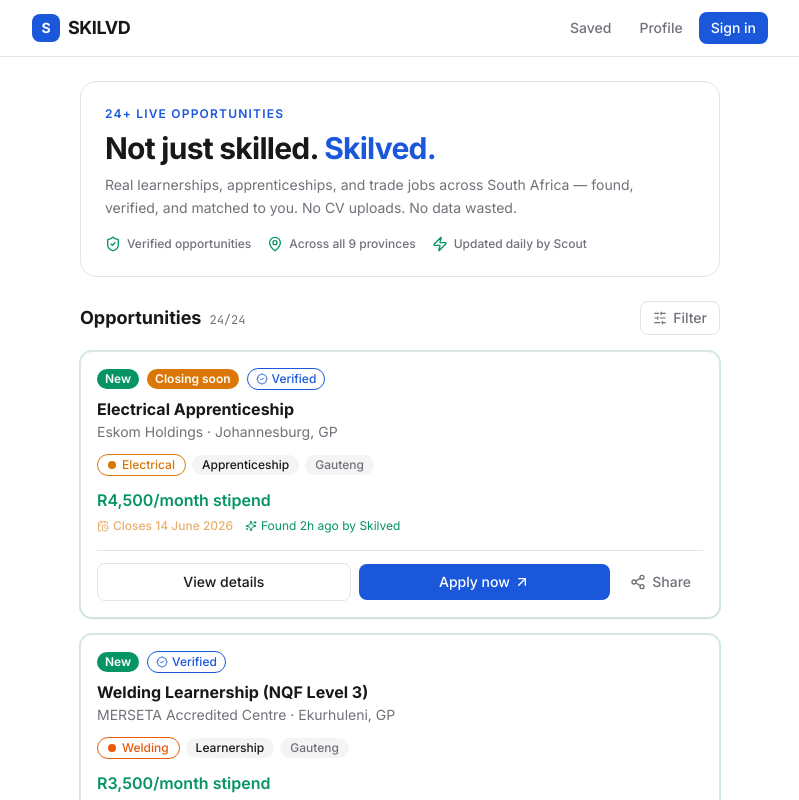
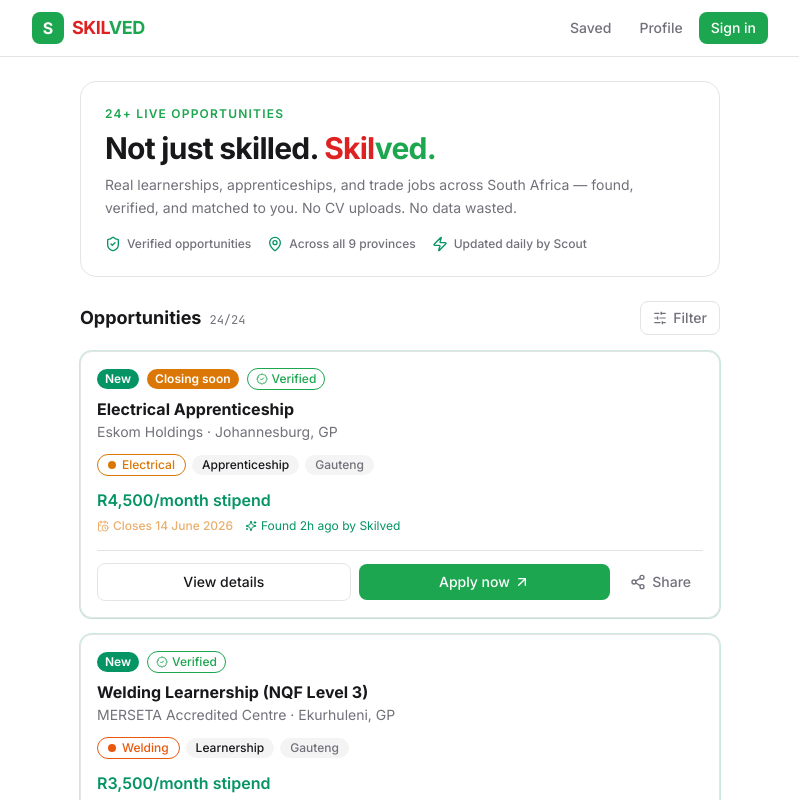
Before and after one commit to lx-singw/skilved, a Next.js app in the folder apps/web/: page / in a window 1280 px wide. Shown: the top 800 px of the page, without its empty margins (240-1039 px from the left). Built offline with nearby package versions, Linux system fonts and the light colour scheme.

Commit message:
feat: update brand colors and introduce wordmark component
Co-authored-by: Linda Singwane <64324922+lx-singw@users.noreply.github.com>

```diff
--- a/apps/web/src/app/globals.css
+++ b/apps/web/src/app/globals.css
@@ -13,11 +13,15 @@
     --muted-foreground: 240 4% 46%; /* Zinc mid #71717A */
     --border: 240 6% 90%;
     --input: 240 6% 90%;
-    --ring: 221 79% 48%;
+    --ring: 142 71% 38%;
 
-    /* Skilved Blue #1A56DB */
-    --primary: 221 79% 48%;
+    /* Skilved Green #16A34A (primary) */
+    --primary: 142 71% 38%;
     --primary-foreground: 0 0% 100%;
+
+    /* Brand wordmark colours */
+    --brand-red: 0 74% 50%; /* SKIL */
+    --brand-green: 142 71% 38%; /* VED — matches primary */
 
     /* Trade Amber #D97706 */
     --amber: 32 95% 44%;
--- a/apps/web/src/app/layout.tsx
+++ b/apps/web/src/app/layout.tsx
@@ -34,7 +34,7 @@
 }
 
 export const viewport: Viewport = {
-  themeColor: "#1A56DB",
+  themeColor: "#16A34A",
   width: "device-width",
   initialScale: 1,
   maximumScale: 5,
--- a/apps/web/src/components/feed/FeedHero.tsx
+++ b/apps/web/src/components/feed/FeedHero.tsx
@@ -19,7 +19,8 @@
         id="hero-heading"
         className="mt-2 text-2xl font-bold leading-tight tracking-tight text-foreground text-balance sm:text-3xl"
       >
-        Not just skilled. <span className="text-primary">Skilved.</span>
+        Not just skilled.{" "}
+        <span className="text-brand-red">Skil</span><span className="text-brand-green">ved.</span>
       </h1>
       <p className="mt-2 max-w-prose text-sm leading-relaxed text-muted-foreground text-pretty">
         Real learnerships, apprenticeships, and trade jobs across South Africa —
--- a/apps/web/src/components/layout/Header.tsx
+++ b/apps/web/src/components/layout/Header.tsx
@@ -3,6 +3,7 @@
 import Link from "next/link"
 import { usePathname } from "next/navigation"
 import { cn } from "@/utils/classNames"
+import { Wordmark } from "@/components/layout/Wordmark"
 
 const NAV_LINKS = [
   { href: "/saved", label: "Saved" },
@@ -20,13 +21,8 @@
   return (
     <header className="sticky top-0 z-30 border-b border-border bg-background/95 backdrop-blur">
       <div className="mx-auto flex h-14 max-w-3xl items-center justify-between px-4">
-        <Link href="/" className="flex items-center gap-2" aria-label="Skilved home">
-          <span className="flex h-7 w-7 items-center justify-center rounded-md bg-primary text-sm font-bold text-primary-foreground">
-            S
-          </span>
-          <span className="text-lg font-bold tracking-tight text-foreground">
-            SKILVD
-          </span>
+        <Link href="/" className="flex items-center" aria-label="Skilved home">
+          <Wordmark size="md" />
         </Link>
 
         <nav className="flex items-center gap-1 text-sm" aria-label="Main navigation">
--- /dev/null
+++ b/apps/web/src/components/layout/Wordmark.tsx
@@ -0,0 +1,39 @@
+import { cn } from "@/utils/classNames"
+
+interface WordmarkProps {
+  /** Size of the leading "S" badge + text. */
+  size?: "sm" | "md"
+  /** Hide the square "S" badge and only show the wordmark text. */
+  hideBadge?: boolean
+  className?: string
+}
+
+/**
+ * The Skilved wordmark: SKIL in brand red, VED in brand green.
+ * Used in the header, the portable profile badge, and anywhere the
+ * brand name is displayed.
+ */
+export function Wordmark({ size = "md", hideBadge = false, className }: WordmarkProps) {
+  const badgeSize = size === "sm" ? "h-7 w-7 text-sm" : "h-8 w-8 text-base"
+  const textSize = size === "sm" ? "text-sm" : "text-lg"
+
+  return (
+    <span className={cn("flex items-center gap-2", className)}>
+      {!hideBadge && (
+        <span
+          className={cn(
+            "flex items-center justify-center rounded-md bg-primary font-bold text-primary-foreground",
+            badgeSize,
+          )}
+          aria-hidden
+        >
+          S
+        </span>
+      )}
+      <span className={cn("font-bold tracking-tight", textSize)}>
+        <span className="text-brand-red">SKIL</span>
+        <span className="text-brand-green">VED</span>
+      </span>
+    </span>
+  )
+}
--- a/apps/web/src/components/profile/SkilvedBadge.tsx
+++ b/apps/web/src/components/profile/SkilvedBadge.tsx
@@ -3,6 +3,7 @@
  * that workers share in CVs, WhatsApp, and LinkedIn bios.
  */
 import { TierBadge } from "@/components/profile/TierBadge"
+import { Wordmark } from "@/components/layout/Wordmark"
 import { getTrade } from "@/constants/trades"
 import { getProvince } from "@/constants/provinces"
 import type { UserProfile } from "@/types/user"
@@ -19,15 +20,7 @@
     <div className="inline-flex flex-col gap-3 rounded-xl border border-border bg-card p-4 shadow-sm">
       {/* Header */}
       <div className="flex items-center justify-between gap-4">
-        <div className="flex items-center gap-2">
-          <div
-            className="flex h-9 w-9 items-center justify-center rounded-md bg-primary text-sm font-bold text-primary-foreground"
-            aria-hidden
-          >
-            S
-          </div>
-          <span className="text-sm font-bold tracking-tight text-foreground">SKILVD</span>
-        </div>
+        <Wordmark size="sm" />
         <TierBadge tier={profile.tier} size="sm" />
       </div>
 
--- a/apps/web/tailwind.config.ts
+++ b/apps/web/tailwind.config.ts
@@ -34,6 +34,10 @@
           DEFAULT: "hsl(var(--verified))",
           foreground: "hsl(var(--verified-foreground))",
         },
+        brand: {
+          red: "hsl(var(--brand-red))",
+          green: "hsl(var(--brand-green))",
+        },
       },
       fontFamily: {
         sans: ["var(--font-inter)", "system-ui", "sans-serif"],
```
Also changed, not shown: 1 other file (tests, documents, lock files or other folders).
